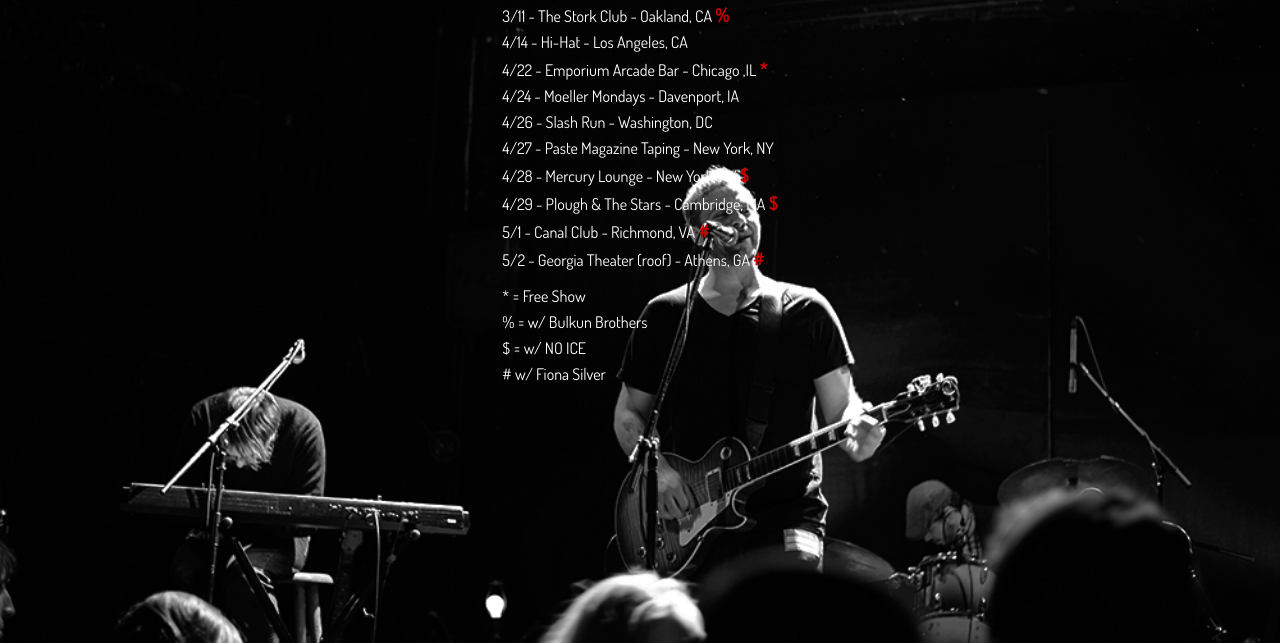
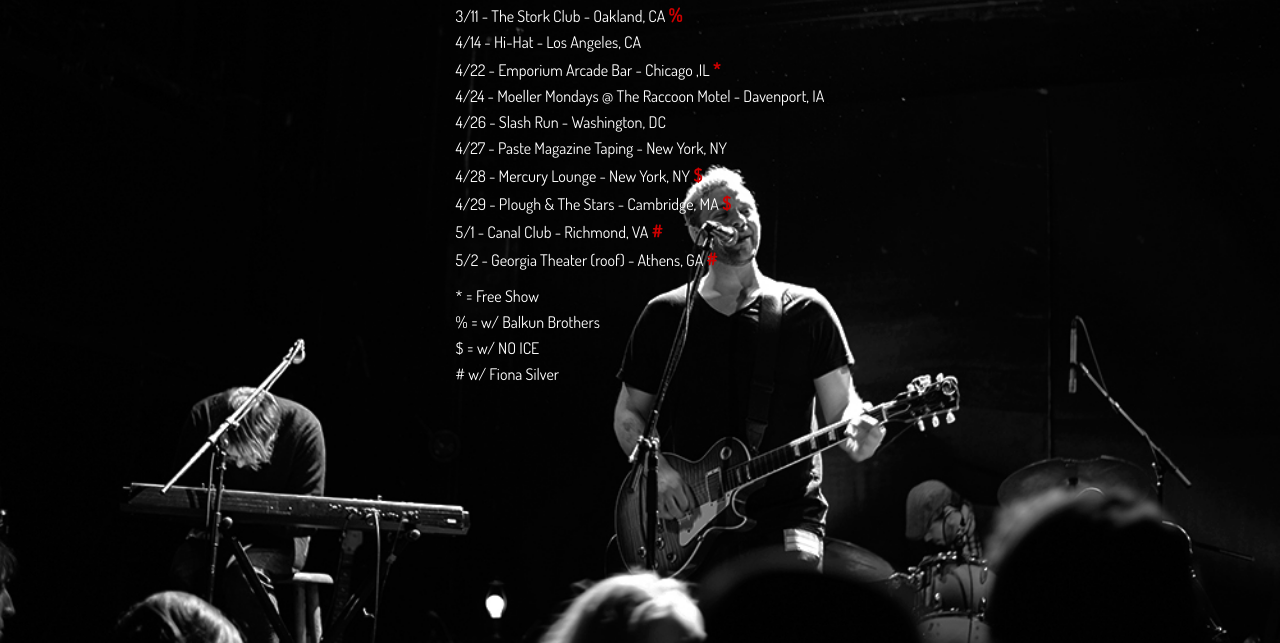
Before and after one commit to thebkbuffalo/dollars_site, a plain HTML site: page index.html in a window 1280 px wide. Shown: the part 157-800 px from the top of the page. Drawn offline with nearby package versions, Linux system fonts and the light colour scheme.

Commit message:
updated iowa show

```diff
--- a/index.html
+++ b/index.html
@@ -30,7 +30,7 @@
             <a target='_blank' href='http://www.storkcluboakland.com/2017calendar/03_Mar_cal.html'><li>3/11 - The Stork Club - Oakland, CA <span class='r'>%</span> </li></a>
             <a target='_blank' href='http://smarturl.it/TBDShihat'><li>4/14 - Hi-Hat - Los Angeles, CA</li></a>
             <a target='_blank' href='http://smarturl.it/TbdsGWchi'><li>4/22 - Emporium Arcade Bar - Chicago ,IL <span class='r'>*</span> </li></a>
-            <li>4/24 - Moeller Mondays - Davenport, IA</li>
+            <li>4/24 - Moeller Mondays @ The Raccoon Motel - Davenport, IA</li>
             <a target='_blank' href='http://smarturl.it/slashrunDC'><li>4/26 - Slash Run - Washington, DC</li></a>
             <li>4/27 - Paste Magazine Taping - New York, NY</li>
             <a target='_blank' href='http://smarturl.it/BDsNiceNYC'><li>4/28 - Mercury Lounge - New York, NY <span class='r'>$</span> </li></a>
@@ -39,7 +39,7 @@
             <a target='_blank' href='http://smarturl.it/TBDSGATH'><li>5/2 - Georgia Theater (roof) - Athens, GA <span class='r'>#</span> </li></a>
             <li></li>
             <li class='free'>* = Free Show</li>
-            <li class='bulkan'>% = w/ Bulkun Brothers</li>
+            <li class='bulkan'>% = w/ Balkun Brothers</li>
             <li class="noice">$ = w/ NO ICE</li>
             <li class='fiona'># w/ Fiona Silver</li>
           </ul>
```
